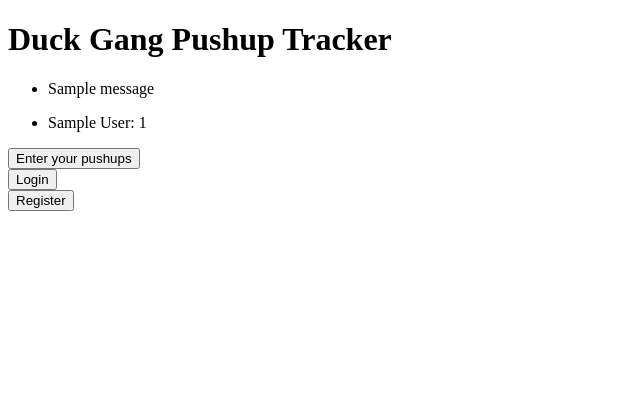
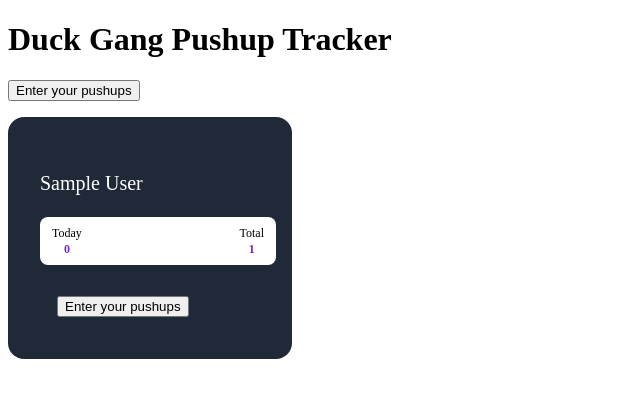
Before and after one commit to TJTheDev/DuckGangTracker, a Flask app: page / in a window 1280 px wide. Shown: the top 398 px of the page, without its empty margins (0-640 px from the left). Run offline with Flask 3, Linux system fonts and the light colour scheme; a user stored in the database is signed in; tables that the repository leaves empty hold one stand-in row (values such as "Sample post"); one stand-in notice (Sample message) is shown; some libraries are stand-ins or nearby versions.

Commit message:
added daily tracker and css

```diff
--- a/app.py
+++ b/app.py
@@ -9,6 +9,8 @@ from flask_wtf.csrf import CSRFProtect
 import forms
 import os
 from flask_bootstrap import Bootstrap
+
+from datetime import datetime
 
 from flask_login import LoginManager, login_user, login_required, current_user
 login_manager = LoginManager()
@@ -38,7 +40,8 @@ def hello_world():
 def register():
     form =  forms.LoginForm()
     if request.method == 'POST'and form.validate_on_submit():
-        user = database.Users(name = request.form['name'], password = request.form['password'], number = 0)
+        #user = database.Users(name = request.form['name'], password = request.form['password'], number = 0)
+        user = database.Users(name = request.form['name'], password = request.form['password'])
         database.db.session.add(user)
         database.db.session.commit()
         return(redirect(url_for('login')))
@@ -55,7 +58,8 @@ def user_detail(id):
     pprint(current_user)
     user = database.db.get_or_404(database.Users, id)
     if request.method == 'POST':
-        user.number += int(request.form['increment'])
+        user.pushups.append( database.Pushups(date=datetime.now(), number=int(request.form['increment'])))
+        #user.number += int(request.form['increment'])
         database.db.session.add(user)
         database.db.session.commit()
         return(redirect(url_for('hello_world')))
--- a/database.py
+++ b/database.py
@@ -1,9 +1,12 @@
-from sqlalchemy import MetaData, create_engine, Column, String, Integer
+from sqlalchemy import MetaData, create_engine, Column, String, Integer, Date, ForeignKey
 from sqlalchemy.orm import  DeclarativeBase, Mapped, mapped_column, relationship, Session
 from typing import List, Optional
 from flask_sqlalchemy import SQLAlchemy
 
 from flask_login import UserMixin
+
+from datetime import datetime, date
+
 
 class Base(DeclarativeBase):
     pass
@@ -17,4 +20,27 @@ class Users(UserMixin, db.Model):
     id: Mapped[int] = mapped_column(primary_key=True)
     name: Mapped[str]
     password: Mapped[str]
+    pushups: Mapped[List["Pushups"]] = relationship(back_populates="parent")
+
+    def get_total(self):
+        #total = sum(self.pushups)
+        #for pushup in self.pushups:
+        #    total += pushup.number
+        return(sum( [pushup.number for pushup in  self.pushups ] ))
+
+    def get_daily_total(self):
+        total = 0
+        for pushup in self.pushups:
+            if pushup.date.date() == datetime.today().date():
+                total += pushup.number
+        return(total)
+
+
+
+class Pushups(UserMixin, db.Model):
+    __tablename__ = "Pushups"
+    id: Mapped[int] = mapped_column(primary_key=True)
+    date: Mapped[datetime]
     number: Mapped[int]
+    parent_id: Mapped[int] = mapped_column( ForeignKey("Users.id") )
+    parent: Mapped["Users"] = relationship( back_populates="pushups" )
--- /dev/null
+++ b/static/css/style.css
@@ -0,0 +1,84 @@
+.card {
+  max-width: 220px;
+  border-radius: 1rem;
+  background-color: rgba(31, 41, 55, 1);
+  padding: 2rem;
+}
+
+.infos {
+  display: flex;
+  flex-direction: row;
+  align-items: flex-start;
+  grid-gap: 1rem;
+  gap: 1rem;
+}
+
+.image {
+  height: 7rem;
+  width: 7rem;
+  border-radius: 0.5rem;
+  background-color: rgb(118, 36, 194);
+  background: linear-gradient(to bottom right, rgb(118, 36, 194), rgb(185, 128, 240));
+}
+
+.info {
+  height: 7rem;
+  flex: 1;
+  display: flex;
+  flex-direction: column;
+  justify-content: space-between;
+}
+
+.name {
+  font-size: 1.25rem;
+  line-height: 1.75rem;
+  font-weight: 500;
+  color: rgba(255, 255, 255, 1);
+}
+
+.function {
+  font-size: 0.75rem;
+  line-height: 1rem;
+  color: rgba(156, 163, 175, 1);
+}
+
+.stats {
+  width: 100%;
+  border-radius: 0.5rem;
+  background-color: rgba(255, 255, 255, 1);
+  padding: 0.5rem;
+  display: flex;
+  align-items: center;
+  justify-content: space-between;
+  font-size: 0.75rem;
+  line-height: 1rem;
+  color: rgba(0, 0, 0, 1);
+}
+
+.flex {
+  display: flex;
+  flex-direction: column;
+  align-items: center;
+  margin: 0 4px;
+}
+
+.state-value {
+  font-weight: 700;
+  color: rgb(118, 36, 194);
+}
+
+.request {
+  margin-top: 1.5rem;
+  width: 100%;
+  border: 1px solid transparent;
+  border-radius: 0.5rem;
+  padding: 0.5rem 1rem;
+  font-size: 1rem;
+  line-height: 1.5rem;
+  transition: all .3s ease;
+}
+
+.request:hover {
+  background-color: rgb(118, 36, 194);
+  color: #fff;
+}
--- a/templates/index.html
+++ b/templates/index.html
@@ -1,31 +1,65 @@
 <!doctype html>
+<head>
+	<meta charset="UTF-8">
+        <meta name="viewport" content="width=device-width, initial-scale=1.0">
+	<title>Pushup Tracker</title>
+	<link rel="stylesheet" type="text/css" href="{{ url_for('static', filename='css/style.css') }}"/>
+</head>
 <h1>Duck Gang Pushup Tracker</h1>
-{% with messages = get_flashed_messages() %}
-	{% if messages %}
-	<ul class=flashes>
-		{% for message in messages %}
-			<li> {{message}} </li>
-		{%endfor%}
-	</ul>
-	{%endif%}
-{%endwith%}
-
-<ul>
-	{% for user in users %}
-		<li> {{user.name}}: {{user.number}}</li>
-	{% endfor %}
-</ul>
 
 {% if current_user.id %}
 	<form method="GET" action="/user/{{current_user.id}}">
 		<input type="submit" value="Enter your pushups">
 	</form>
+
+{% else %}
+	<form method="GET" action="/login">
+		<input type="submit" value="Login">
+	</form>
+
+	<form method="GET" action="/register">
+		<input type="submit" value="Register">
+	</form>
+
 {%endif%}
+<body>
 
-<form method="GET" action="/login">
-	<input type="submit" value="Login">
-</form>
+{% for user in users %}
+<p> </p>
+<p> </p>
 
-<form method="GET" action="/register">
-	<input type="submit" value="Register">
-</form>
+<div class="card">
+    <div class="infos">
+        <div class="info">
+            <div>
+                <p class="name">
+			{{user.name}}
+                </p>
+            </div>
+            <div class="stats">
+                    <p class="flex flex-col">
+                        Today
+                        <span class="state-value">
+				{{user.get_daily_total()}}
+                        </span>
+                    </p>
+                    <p class="flex">
+                        Total
+                        <span class="state-value">
+				{{user.get_total()}}
+                        </span>
+                    </p>
+            </div>
+        </div>
+    </div>
+	{% if current_user.id %}
+		{% if current_user.id == user.id %}
+		<form class="request" method="GET" action="/user/{{current_user.id}}">
+		<input type="submit" value="Enter your pushups">
+		</form>
+		{% endif %}
+	{% endif %}
+</div>
+{% endfor %}
+
+</body>
```
Also changed, not shown: 2 other files.
